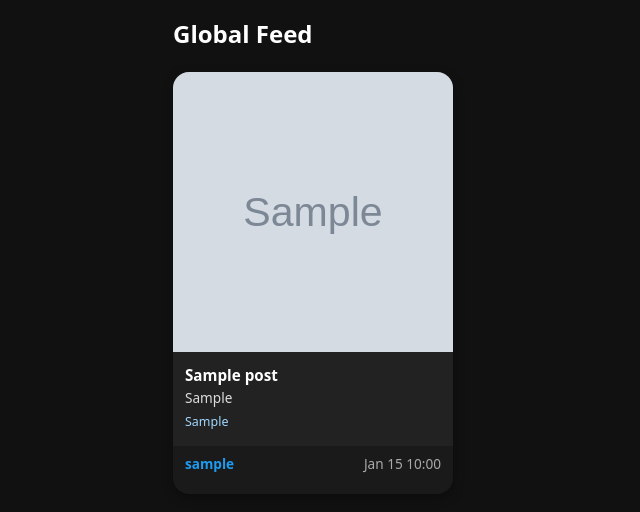
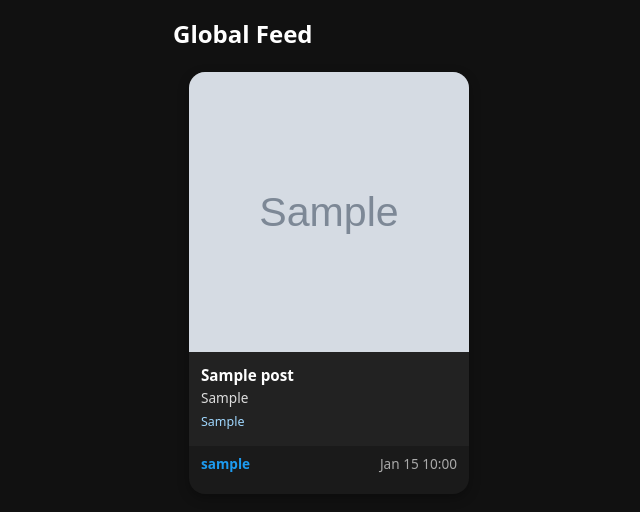
Before and after one commit to dygitalgraffiti/earshot-app, a Flask app: page / in a window 1280 px wide. Shown: the part 54-566 px from the top of the page, without its empty margins (167-807 px from the left). Run offline with Flask 3, Linux system fonts and the light colour scheme; tables that the repository leaves empty hold one stand-in row (values such as "Sample post"); grey boxes marked "Sample" are stand-in pictures; some libraries are stand-ins or nearby versions.

Commit message:
Update style.css

```diff
--- a/static/style.css
+++ b/static/style.css
@@ -403,3 +403,25 @@ nav {
   margin: 0 auto;
   padding: 1rem;
 }
+/* ────────────────────────────────────── */
+/*  LEFT/RIGHT FLOAT FOR MUSIC CARDS      */
+/* ────────────────────────────────────── */
+.music-card {
+  max-width: 280px;
+  margin: 1rem auto;
+  transition: transform 0.2s;
+}
+
+.music-card.mine {
+  margin-left: auto;
+  margin-right: 1rem;
+}
+
+.music-card.theirs {
+  margin-right: auto;
+  margin-left: 1rem;
+}
+
+.music-card:hover {
+  transform: translateY(-4px);
+}
```
